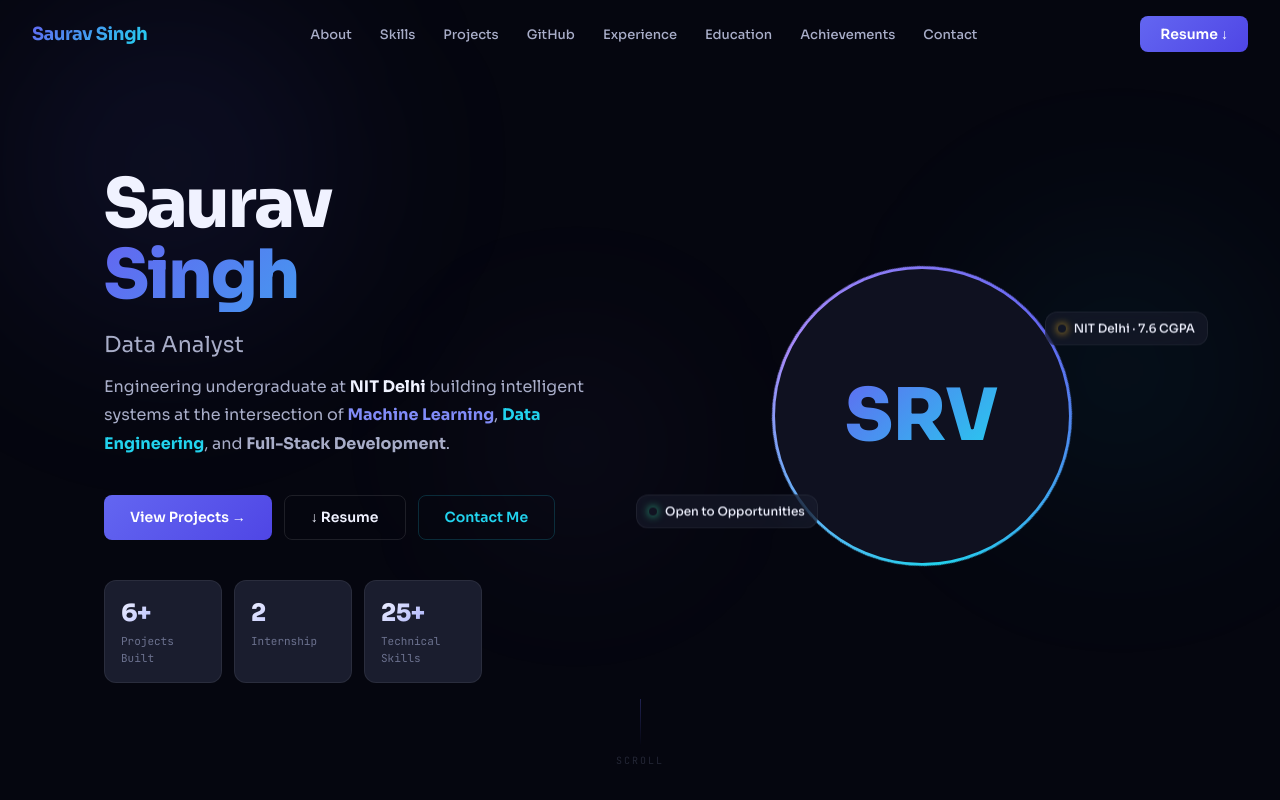
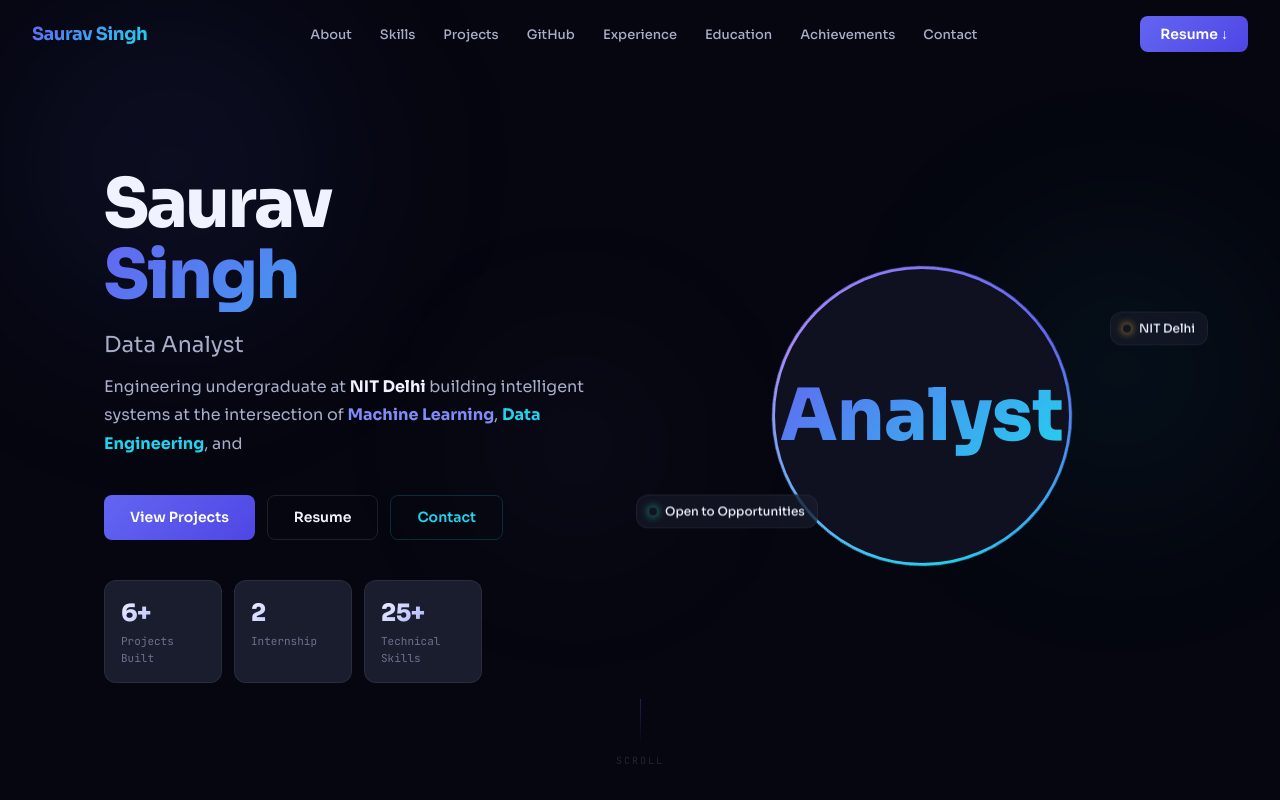
Before and after one commit to srv-0/Portfolio, a React (Vite) app: page / in a window 1280 px wide. Shown: the top 800 px of the page. Built offline with nearby package versions, Linux system fonts and the light colour scheme.

Commit message:
Update Hero.jsx

```diff
--- a/src/components/Hero.jsx
+++ b/src/components/Hero.jsx
@@ -77,14 +77,13 @@ export default function Hero() {
               building intelligent systems at the intersection of{' '}
               <strong className="text-accent-2">Machine Learning</strong>,{' '}
               <strong className="text-cyan-400">Data Engineering</strong>, and{' '}
-              <strong className="text-violet-400">Full-Stack Development</strong>.
             </p>
 
             {/* buttons */}
             <div className="flex flex-wrap gap-3 mb-10">
-              <a href="#projects" className="btn-primary">View Projects →</a>
-              <a href="#" onClick={handleResume} className="btn-secondary">↓ Resume</a>
-              <a href="#contact" className="btn-outline">Contact Me</a>
+              <a href="#projects" className="btn-primary">View Projects</a>
+              <a href="#" onClick={handleResume} className="btn-secondary">Resume</a>
+              <a href="#contact" className="btn-outline">Contact</a>
             </div>
 
             {/* stats */}
@@ -114,7 +113,7 @@ export default function Hero() {
                 style={{ background: '#0f1120' }}>
                 <span className="text-[72px] font-extrabold"
                   style={{ background: 'linear-gradient(135deg,#6366f1,#22d3ee)', WebkitBackgroundClip: 'text', WebkitTextFillColor: 'transparent' }}>
-                  SRV
+                  Analyst
                 </span>
               </div>
             </div>
@@ -126,7 +125,7 @@ export default function Hero() {
             </div>
             <div className="absolute top-12 -right-4 lg:-right-8 animate-[float_3s_ease-in-out_infinite_1.5s] glass rounded-xl px-3 py-2 flex items-center gap-2 text-xs font-medium whitespace-nowrap">
               <span className="w-2 h-2 rounded-full bg-amber-400 shadow-[0_0_8px_#fbbf24]" />
-              NIT Delhi · 7.6 CGPA
+              NIT Delhi
             </div>
           </motion.div>
         </div>
```
